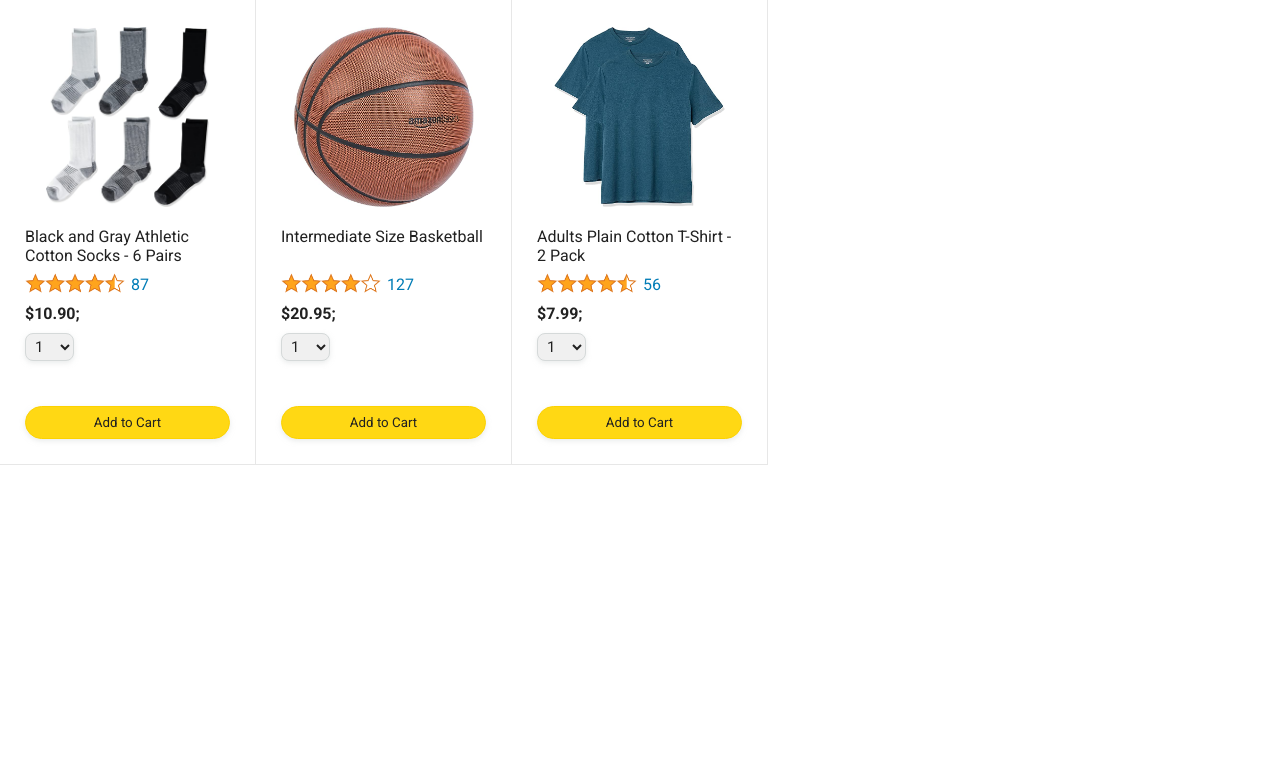
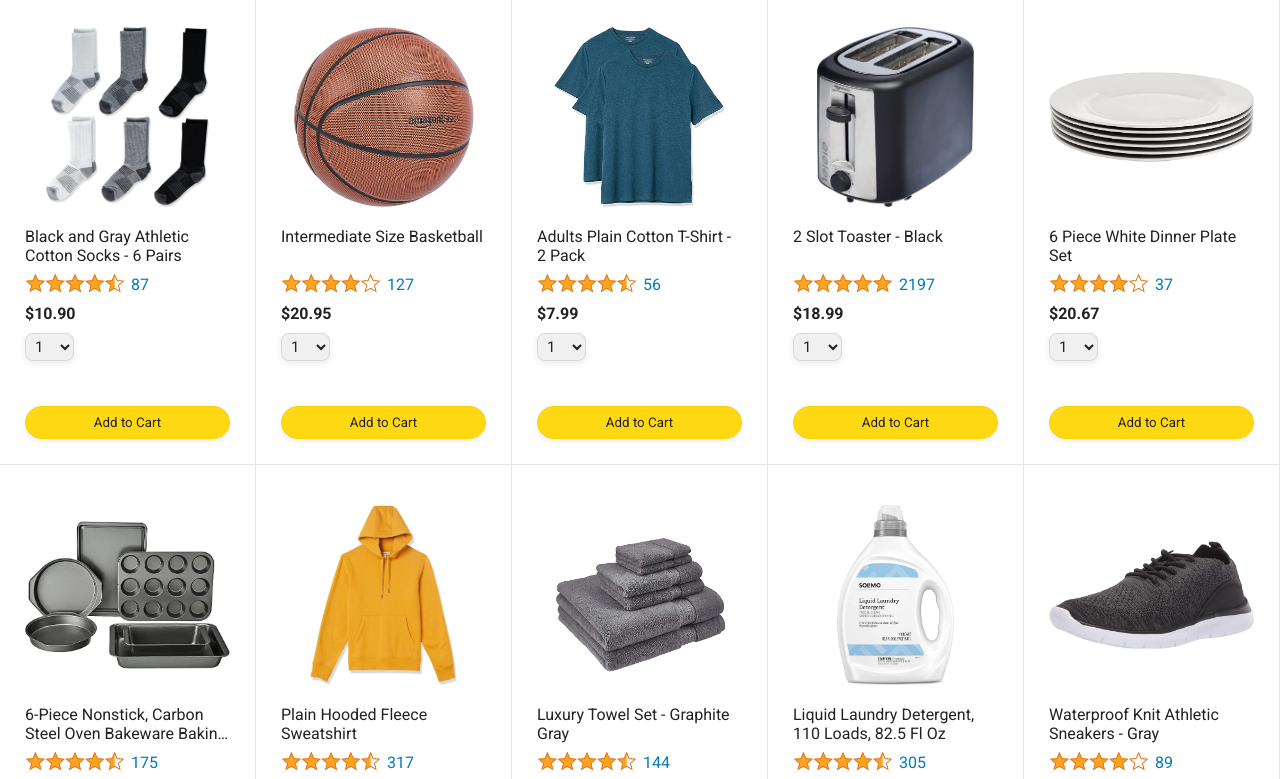
Before and after one commit to gaurav-kr-09/amazon-Teaching-done, a plain HTML site: page amazon.html in a window 1280 px wide. Shown: the part 73-852 px from the top of the page. Before the commit the page ends 800 px from the top, so only its background shows below. Drawn offline with Linux system fonts and the light colour scheme.

Commit message:
use products.js file

```diff
--- a/amazon.html
+++ b/amazon.html
@@ -53,14 +53,13 @@
     </div>
 
     <div class="main">
+
       <div class="products-grid js-products-grid">
-
-
-
       </div>
 
     </div>
 
+    <script src="data/products.js"></script>
     <script src="scripts/amazon.js"></script>
 
   </body>
--- a/scripts/amazon.js
+++ b/scripts/amazon.js
@@ -1,35 +1,3 @@
-const products = [
-  {
-    image: 'images/products/athletic-cotton-socks-6-pairs.jpg',
-    name: 'Black and Gray Athletic Cotton Socks - 6 Pairs',
-    rating: {
-      stars: 4.5,
-      count: 87
-    },
-    priceCents: 1090
-  },
-
-  {
-    image: 'images/products/intermediate-composite-basketball.jpg',
-    name: 'Intermediate Size Basketball',
-  rating: {
-    stars: 4,
-    count: 127
-  },
-  priceCents: 2095
-  },
-
-  {
-    image: 'images/products/adults-plain-cotton-tshirt-2-pack-teal.jpg',
-    name: 'Adults Plain Cotton T-Shirt - 2 Pack',
-    rating: {
-      stars: 4.5,
-      count: 56
-    },
-    priceCents: 799
-  }
-]
-
 let productHTMl = '';
 
 products.forEach((product) => {
@@ -54,7 +22,7 @@ products.forEach((product) => {
       </div>
 
       <div class="product-price">
-        $${(product.priceCents / 100).toFixed(2)};
+        $${(product.priceCents / 100).toFixed(2)}
       </div>
 
       <div class="product-quantity-container">
@@ -84,6 +52,7 @@ products.forEach((product) => {
       </button>
     </div>
 `;
+
 });
 
 document.querySelector('.js-products-grid')
```
Also changed, not shown: data/products.js (+42 -0 lines).
